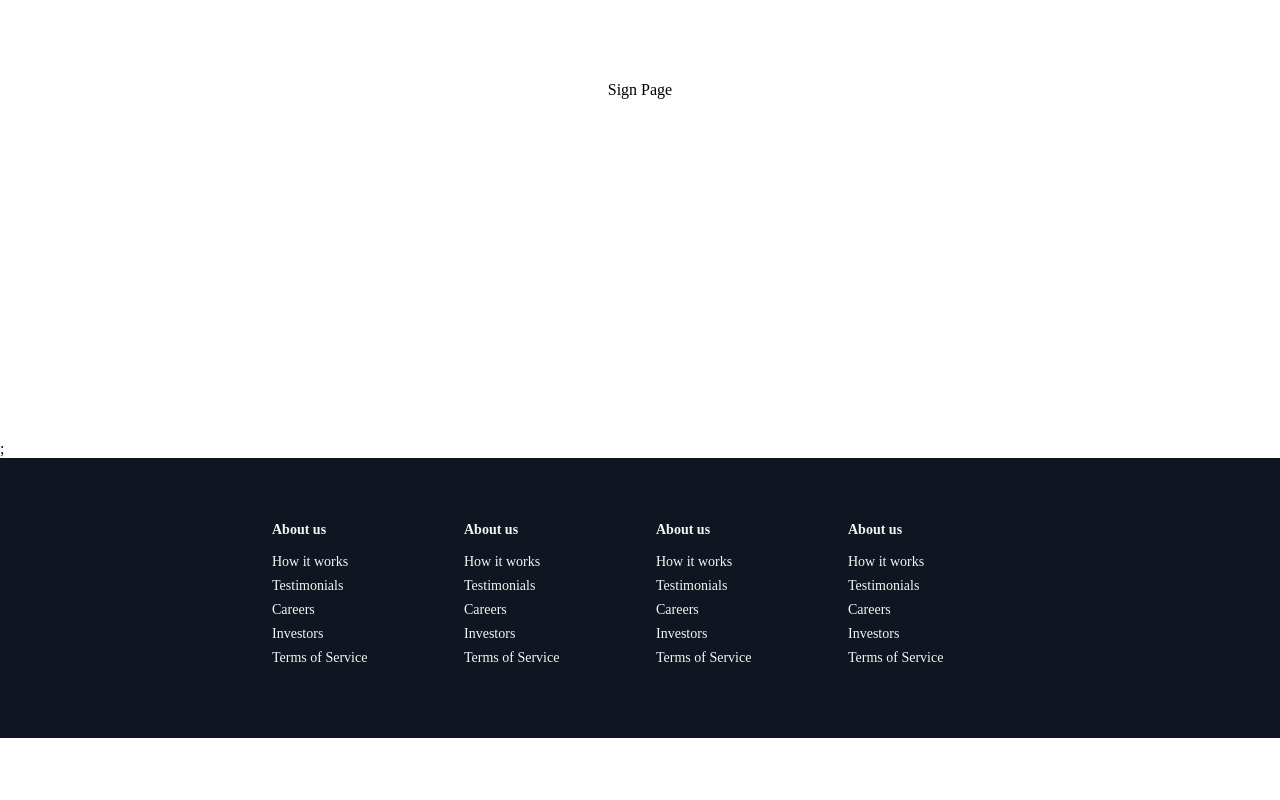
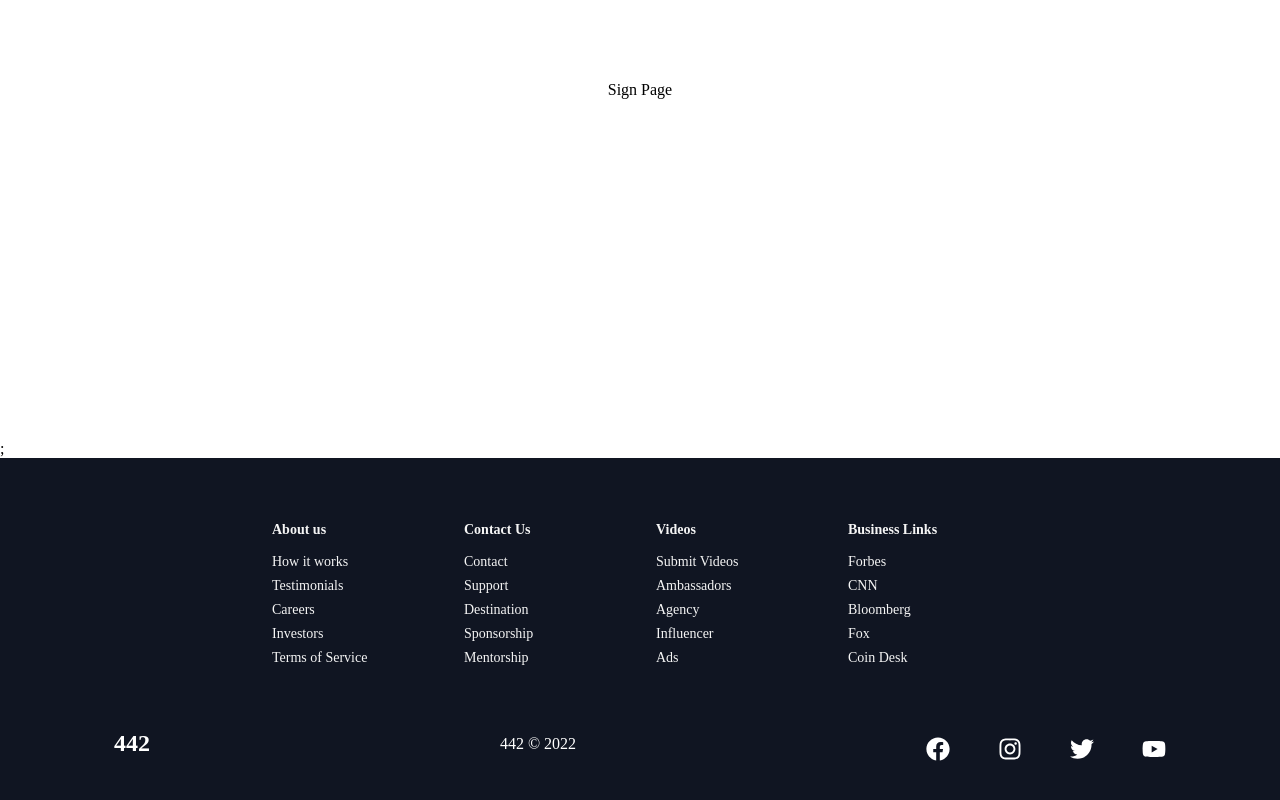
Before and after one commit to realemmanueleze/442-app, a React (Create React App) app: page /signin in a window 1280 px wide. Shown: the part 260-1060 px from the top of the page. Before the commit the page ends 998 px from the top, so only its background shows below. Built offline with nearby package versions, Linux system fonts and the light colour scheme; a web font is replaced by a local one.

Commit message:
feat: added smooth scroll to navlinks

```diff
--- a/src/components/Footer/FooterStyles.js
+++ b/src/components/Footer/FooterStyles.js
@@ -61,7 +61,53 @@ export const $FooterLink = styled(Link)`
   font-size: 14px;
 
   &:hover {
-    color: #01bf71;
+    color: #4a919b;
     transition: 0.3 ease-out;
   }
 `;
+
+export const $SocialMedia = styled.div`
+  max-width: 100%;
+  width: 100%;
+`;
+
+export const $SocialMediaWrapper = styled.div`
+  display: flex;
+  justify-content: space-between;
+  align-items: center;
+  max-width: 1100px;
+  margin: 40px auto 0 auto;
+
+  @media (max-width: 820px) {
+    flex-direction: column;
+  }
+`;
+
+export const $WebsiteRights = styled.p`
+  color: #fff;
+  margin-bottom: 16px;
+`;
+
+export const $SocialIcons = styled.div`
+  display: flex;
+  justify-content: space-between;
+  align-items: center;
+  width: 240px;
+`;
+
+export const $SocialLogo = styled(Link)`
+  color: #fff;
+  justify-self: start;
+  cursor: pointer;
+  text-decoration: none;
+  font-size: 1.5rem;
+  display: flex;
+  align-items: center;
+  margin-bottom: 16px;
+  font-weight: bold;
+`;
+
+export const $SocialIconLink = styled.a`
+  color: #fff;
+  font-size: 24px;
+`;
--- a/src/components/Footer/index.js
+++ b/src/components/Footer/index.js
@@ -1,4 +1,5 @@
 import React from 'react';
+import { FaFacebook, FaInstagram, FaTwitter, FaYoutube } from 'react-icons/fa';
 import {
   $FooterContainer,
   $FooterWrappper,
@@ -7,6 +8,12 @@ import {
   $FooterLinksItems,
   $FooterLinkTitle,
   $FooterLink,
+  $SocialMedia,
+  $SocialMediaWrapper,
+  $WebsiteRights,
+  $SocialIcons,
+  $SocialLogo,
+  $SocialIconLink,
 } from './FooterStyles';
 
 function Footer() {
@@ -24,33 +31,55 @@ function Footer() {
               <$FooterLink to="/sigin">Terms of Service</$FooterLink>
             </$FooterLinksItems>
             <$FooterLinksItems>
-              <$FooterLinkTitle>About us</$FooterLinkTitle>
-              <$FooterLink to="/sigin">How it works</$FooterLink>
-              <$FooterLink to="/sigin">Testimonials</$FooterLink>
-              <$FooterLink to="/sigin">Careers</$FooterLink>
-              <$FooterLink to="/sigin">Investors</$FooterLink>
-              <$FooterLink to="/sigin">Terms of Service</$FooterLink>
+              <$FooterLinkTitle>Contact Us</$FooterLinkTitle>
+              <$FooterLink to="/sigin">Contact</$FooterLink>
+              <$FooterLink to="/sigin">Support</$FooterLink>
+              <$FooterLink to="/sigin">Destination</$FooterLink>
+              <$FooterLink to="/sigin">Sponsorship</$FooterLink>
+              <$FooterLink to="/sigin">Mentorship</$FooterLink>
             </$FooterLinksItems>
           </$FooterLinksWrapper>
           <$FooterLinksWrapper>
             <$FooterLinksItems>
-              <$FooterLinkTitle>About us</$FooterLinkTitle>
-              <$FooterLink to="/sigin">How it works</$FooterLink>
-              <$FooterLink to="/sigin">Testimonials</$FooterLink>
-              <$FooterLink to="/sigin">Careers</$FooterLink>
-              <$FooterLink to="/sigin">Investors</$FooterLink>
-              <$FooterLink to="/sigin">Terms of Service</$FooterLink>
+              <$FooterLinkTitle>Videos</$FooterLinkTitle>
+              <$FooterLink to="/sigin">Submit Videos</$FooterLink>
+              <$FooterLink to="/sigin">Ambassadors</$FooterLink>
+              <$FooterLink to="/sigin">Agency</$FooterLink>
+              <$FooterLink to="/sigin">Influencer</$FooterLink>
+              <$FooterLink to="/sigin">Ads</$FooterLink>
             </$FooterLinksItems>
             <$FooterLinksItems>
-              <$FooterLinkTitle>About us</$FooterLinkTitle>
-              <$FooterLink to="/sigin">How it works</$FooterLink>
-              <$FooterLink to="/sigin">Testimonials</$FooterLink>
-              <$FooterLink to="/sigin">Careers</$FooterLink>
-              <$FooterLink to="/sigin">Investors</$FooterLink>
-              <$FooterLink to="/sigin">Terms of Service</$FooterLink>
+              <$FooterLinkTitle>Business Links</$FooterLinkTitle>
+              <$FooterLink to="/sigin">Forbes</$FooterLink>
+              <$FooterLink to="/sigin">CNN</$FooterLink>
+              <$FooterLink to="/sigin">Bloomberg</$FooterLink>
+              <$FooterLink to="/sigin">Fox</$FooterLink>
+              <$FooterLink to="/sigin">Coin Desk</$FooterLink>
             </$FooterLinksItems>
           </$FooterLinksWrapper>
         </$FooterLinksContainer>
+        <$SocialMedia>
+          <$SocialMediaWrapper>
+            <$SocialLogo to="/">442</$SocialLogo>
+            <$WebsiteRights>
+              442 &copy; {new Date().getFullYear()}
+            </$WebsiteRights>
+            <$SocialIcons>
+              <$SocialIconLink href="/" target="-blank" aria-label="Facebook">
+                <FaFacebook />
+              </$SocialIconLink>
+              <$SocialIconLink href="/" target="-blank" aria-label="Instagram">
+                <FaInstagram />
+              </$SocialIconLink>
+              <$SocialIconLink href="/" target="-blank" aria-label="Twitter">
+                <FaTwitter />
+              </$SocialIconLink>
+              <$SocialIconLink href="/" target="-blank" aria-label="Youtube">
+                <FaYoutube />
+              </$SocialIconLink>
+            </$SocialIcons>
+          </$SocialMediaWrapper>
+        </$SocialMedia>
       </$FooterWrappper>
     </$FooterContainer>
   );
--- a/src/components/Info/Data.js
+++ b/src/components/Info/Data.js
@@ -33,7 +33,7 @@ export const info2 = {
 };
 
 export const info3 = {
-  id: 'discover',
+  id: 'signup',
   lightBg: false,
   lightText: true,
   topLine: 'Members Only',
--- a/src/components/Info/InfoStyles.js
+++ b/src/components/Info/InfoStyles.js
@@ -2,7 +2,7 @@ import styled from 'styled-components';
 
 export const $InfoContainer = styled.div`
   color: #f5f5f5;
-  background: ${({ lightBg }) => (lightBg ? '#f9f9f9' : '#010606')};
+  background: ${({ lightBg }) => (lightBg ? '#f9f9f9' : '#000000')};
 
   @media (max-width: 768px) {
     padding: 100px 0;
@@ -53,7 +53,7 @@ export const $TextWrapper = styled.div`
 `;
 
 export const $TopLine = styled.div`
-  color: #01bf71;
+  color: #4a919b;
   font-size: 16px;
   line-height: 16px;
   font-weight: 700;
--- a/src/components/Navbar/NavbarStyles.js
+++ b/src/components/Navbar/NavbarStyles.js
@@ -3,7 +3,7 @@ import { Link as LinkRouter } from 'react-router-dom';
 import { Link as LinkScroll } from 'react-scroll';
 
 export const $Nav = styled.nav`
-  background-color: #000;
+  background-color: ${({ scrollNav }) => (scrollNav ? '#000' : 'transparent')};
   height: 80px;
   margin: -80px auto 0 auto;
   display: flex;
@@ -82,7 +82,10 @@ export const $NAvLinks = styled(LinkScroll)`
   cursor: pointer;
   border-bottom: 3px solid transparent;
 
-  &:active,
+  &.active {
+    border-bottom: 3px solid #2999b0ff;
+  }
+
   &:hover {
     border-bottom: 3px solid #2999b0ff;
     color: #4a919b;
--- a/src/components/Navbar/index.js
+++ b/src/components/Navbar/index.js
@@ -1,5 +1,6 @@
-import React from 'react';
+import React, { useState, useEffect } from 'react';
 import { FaBars } from 'react-icons/fa';
+import { animateScroll as scroll } from 'react-scroll';
 import PropTypes from 'prop-types';
 import {
   $Nav,
@@ -14,25 +15,80 @@ import {
 } from './NavbarStyles';
 
 export default function Navbar({ toggleMobileMenu }) {
+  const [scrollNav, setScrollNav] = useState(false);
+
+  const navEffectOnScroll = () => {
+    if (window.scrollY >= 80) {
+      setScrollNav(true);
+    } else {
+      setScrollNav(false);
+    }
+  };
+  useEffect(() => {
+    window.addEventListener('scroll', navEffectOnScroll);
+  }, []);
+
   return (
-    <$Nav>
+    <$Nav scrollNav={scrollNav}>
       <$NavbarContainer>
-        <$NavLogo to="/">442</$NavLogo>
+        <$NavLogo to="/" onClick={() => scroll.scrollToTop()}>
+          442
+        </$NavLogo>
         <$MobileMenuIcon onClick={toggleMobileMenu}>
           <FaBars />
         </$MobileMenuIcon>
         <$NavMenu>
           <$NavItem>
-            <$NAvLinks to="about">About</$NAvLinks>
+            <$NAvLinks
+              to="about"
+              smooth
+              duration={500}
+              spy
+              exact="true"
+              offset={-80}
+              activeClass="active"
+            >
+              About
+            </$NAvLinks>
           </$NavItem>
           <$NavItem>
-            <$NAvLinks to="discover">Discover</$NAvLinks>
+            <$NAvLinks
+              to="discover"
+              smooth
+              duration={500}
+              spy
+              exact="true"
+              offset={-80}
+              activeClass="active"
+            >
+              Discover
+            </$NAvLinks>
           </$NavItem>
           <$NavItem>
-            <$NAvLinks to="services">Services</$NAvLinks>
+            <$NAvLinks
+              to="services"
+              smooth
+              duration={500}
+              spy
+              exact="true"
+              offset={-80}
+              activeClass="active"
+            >
+              Services
+            </$NAvLinks>
           </$NavItem>
           <$NavItem>
-            <$NAvLinks to="signup">Sign Up</$NAvLinks>
+            <$NAvLinks
+              to="signup"
+              smooth
+              duration={500}
+              spy
+              exact="true"
+              offset={-80}
+              activeClass="active"
+            >
+              Sign Up
+            </$NAvLinks>
           </$NavItem>
         </$NavMenu>
         <$NavBtn>
--- a/src/components/Services/index.js
+++ b/src/components/Services/index.js
@@ -28,7 +28,7 @@ function ServiceCards() {
 
 function Services() {
   return (
-    <$ServicesContainer>
+    <$ServicesContainer id="services">
       <$SectionTitle>Our Services</$SectionTitle>
       <$ServicesWrapper>
         <ServiceCards />
```
